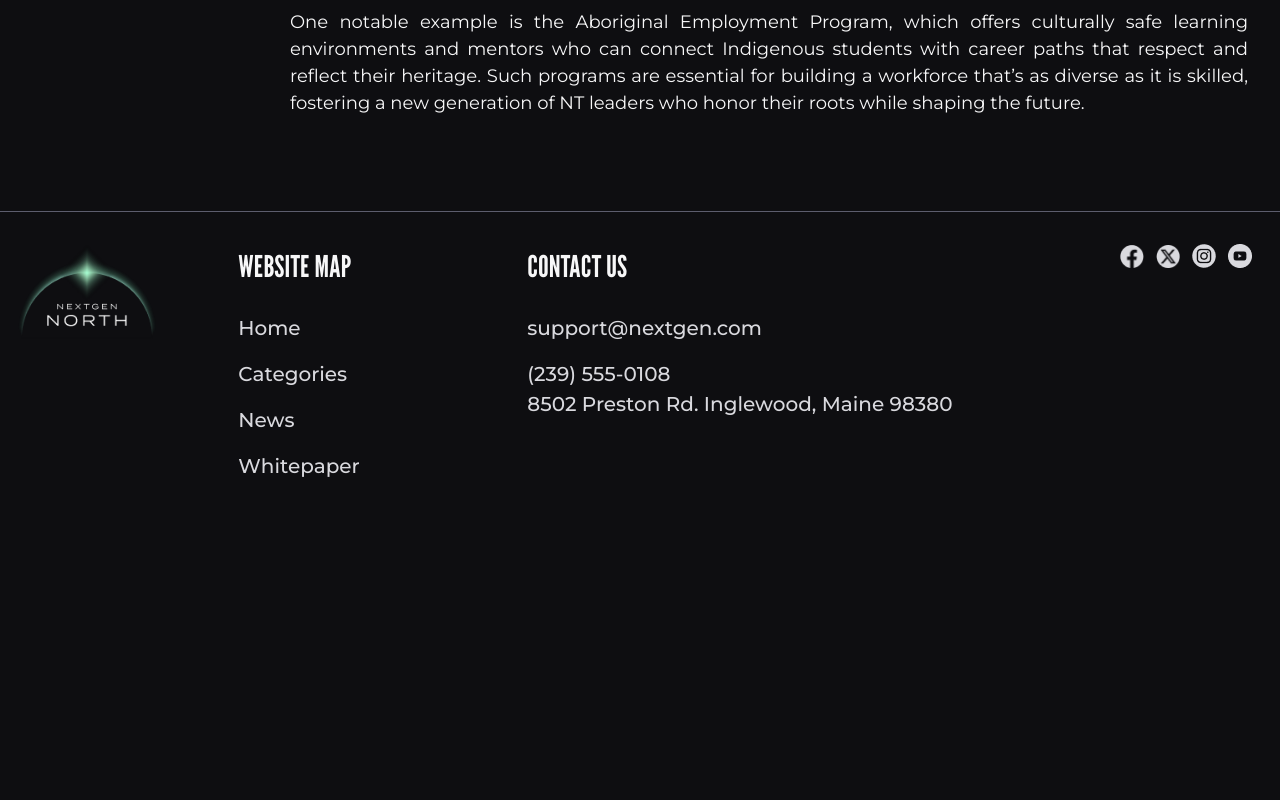
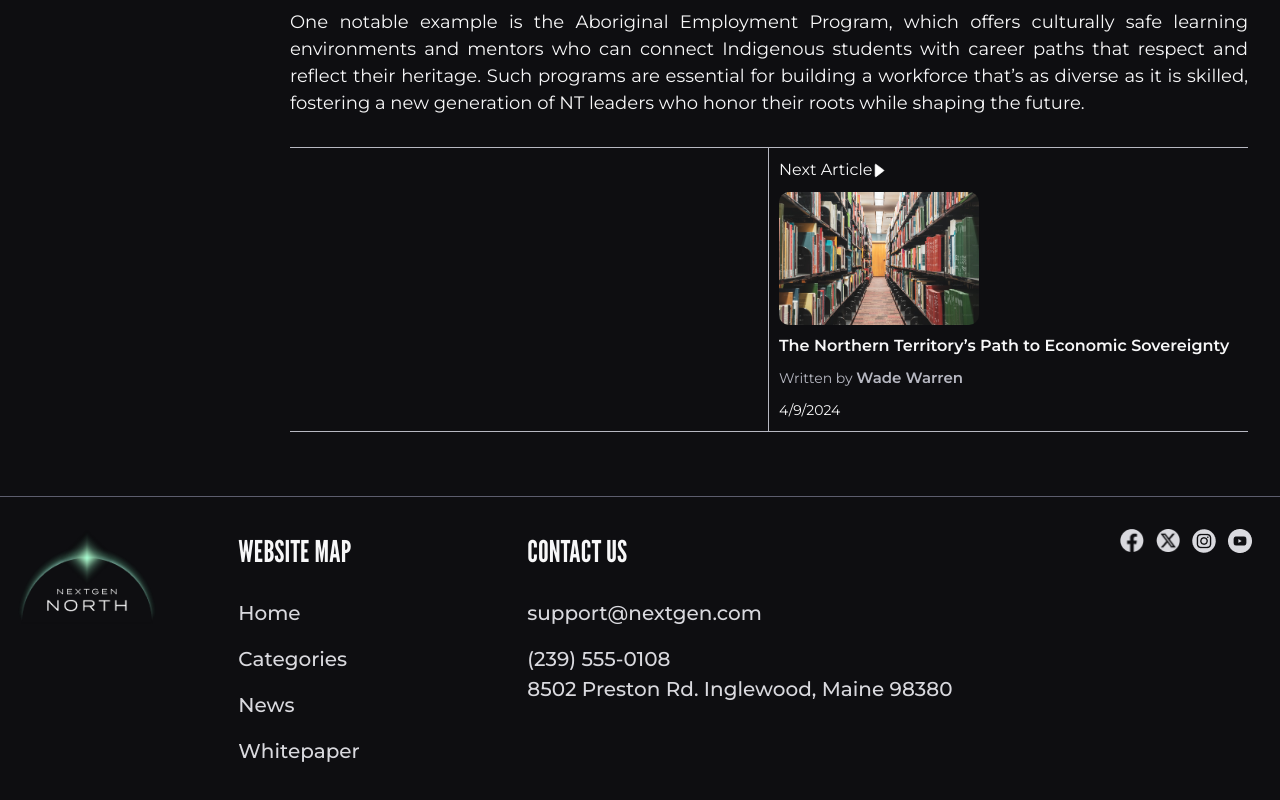
Before and after one commit to nextgennorth/nextgennorth.github.io, a Next.js app: page /article/1 in a window 1280 px wide. Shown: the part 1940-2740 px from the top of the page. Before the commit the page ends 2469 px from the top, so only its background shows below. Built offline with nearby package versions, Linux system fonts and the light colour scheme.

Commit message:
Add 'Next' and 'Previous' buttons for navigating between articles

```diff
--- a/components/pages/article/index.scss
+++ b/components/pages/article/index.scss
@@ -50,6 +50,68 @@
           color: rgba(247, 247, 248, 1);
         }
       }
+      .article-routing {
+        display: flex;
+        width: 100%;
+        min-height: 200px;
+        border-top: 1px solid rgba(183, 184, 194, 1);
+        border-bottom: 1px solid rgba(183, 184, 194, 1);
+        .img {
+          width: 100%;
+          border-radius: 10px;
+          margin-top: 10px;
+        }
+        a {
+          width: 50%;
+        }
+        .next {
+          padding: rem(10);
+          width: 100%;
+          height: 100%;
+          .key{
+            justify-content: flex-end;
+          }
+        }
+        .previous {
+          padding: rem(10);
+          width: 100%;
+          height: 100%;
+          border-right: 1px solid rgba(183, 184, 194, 1);
+          .key{
+            justify-content: flex-start;
+          }
+        }
+        .key{
+          display: flex;
+          img{
+            margin-top: 5px;
+            width: 15px;
+            height: 15px;
+          }
+        }
+        .title {
+          font-size: rem(16);
+          font-weight: 600;
+          line-height: rem(22);
+          color: rgba(247, 247, 248, 1);
+          margin-top: 10px;
+        }
+        .author{
+          font-size: rem(14);
+          font-weight: 400;
+          color: rgba(183, 184, 194, 1);
+          margin-top: 10px;
+          span{
+            font-size: rem(15);
+            font-weight: 600;
+          }
+        }
+        .date{
+          font-size: rem(14);
+          font-weight: 400;
+          margin-top: 10px;
+        }
+      }
     }
   }
 }
@@ -76,3 +138,22 @@
     }
   }
 }
+
+@media (min-width: rem(500)) {
+  .article-page {
+    .container{
+      .article-content{
+        .article-routing{
+          .next{
+            .key{
+              justify-content: flex-start;
+            }
+          }
+          .img{
+            max-width: 200px;
+          }
+        }
+      }
+    }
+  }
+}
--- a/components/pages/article/index.tsx
+++ b/components/pages/article/index.tsx
@@ -7,7 +7,18 @@ import content from "@/components/pages/article/index.json";
 export default function Component() {
   const { tab } = useParams<{ tab: string }>();
   console.log(tab);
-  const article=content.articles.filter((article) => article.id ===  parseInt(tab))[0];
+  const article = content.articles.filter(
+    (article) => article.id === parseInt(tab)
+  )[0];
+
+  const next = content.articles.filter(
+    (article) => article.id === parseInt(tab) + 1
+  )[0];
+
+  const previous = content.articles.filter(
+    (article) => article.id === parseInt(tab) - 1
+  )[0];
+
   return (
     <main>
       <div className="article-page mx-auto py-12 rounded-lg px-4 relative">
@@ -35,6 +46,54 @@ export default function Component() {
                   <p>{section.p}</p>
                 </div>
               ))}
+              <div className="article-routing">
+
+                {previous ? (
+                  <a href={"/article/" + previous.id}>
+                    <div className="previous">
+                    <p className="key"><img src="/images/previous.svg"/> <span>previous Article</span></p>
+                      <Image
+                        className="img"
+                        width={300}
+                        height={300}
+                        src={previous.image_title}
+                        alt="Next"
+                      />
+                      <p className="title">{previous.title}</p>
+                      <p className="author">Written by <span>{previous.written_by}</span></p>
+                      <p className="date">{previous.date}</p>
+                    </div>
+                  </a>
+                ) : (
+                  <a>
+                    <div className="previous" />
+                  </a>
+                )}
+
+                {next ? (
+                  <a href={"/article/" + next.id}>
+                    <div className="next">
+                      <p className="key"><span>Next Article</span> <img src="/images/next.svg"/></p>
+                      <img
+                        className="img"
+                        width={300}
+                        height={300}
+                        src={next.image_title}
+                        alt="Next"
+                      />
+                      <p className="title">{next.title}</p>
+                      <p className="author">Written by <span>{next.written_by}</span>
+                      </p>
+                      <p className="date">{next.date}</p>
+                    </div>
+                  </a>
+                ) : (
+                  <a>
+                    <div className="next" />
+                  </a>
+                )}
+
+              </div>
             </div>
           </div>
         </div>
--- a/styles/_global.scss
+++ b/styles/_global.scss
@@ -305,7 +305,7 @@ div[role="tablist"] {
   .article-first {
     .wrapper {
       padding-left: 590px !important;
-      min-height: 413px !important;
+      min-height: 378px !important;
       .image {
         width: 550px !important;
       }
```
Also changed, not shown: public/images/next.svg (added), public/images/previous.svg (added).
